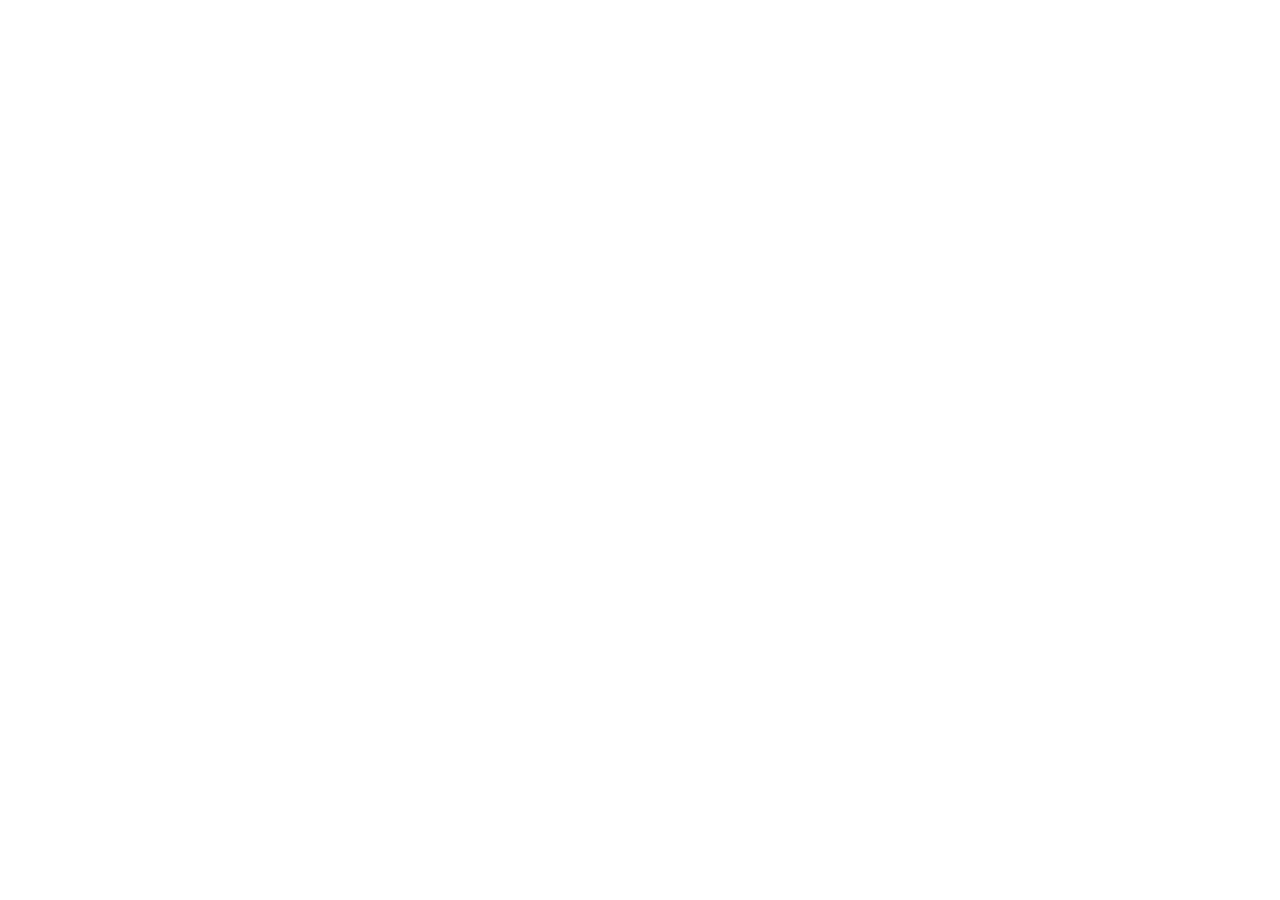
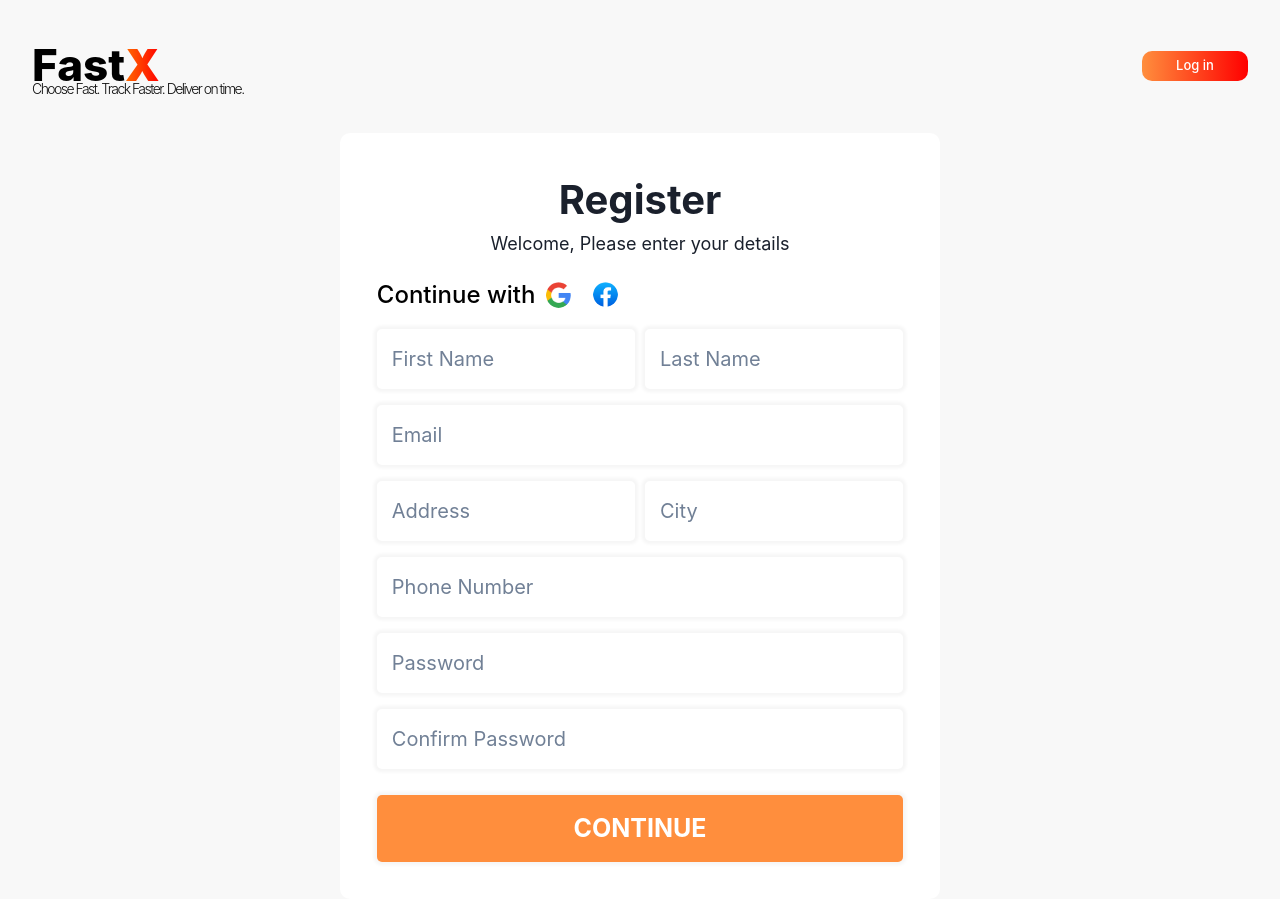
Before and after one commit to Worksquare/FasX, a React (Create React App) app in the folder client/frontend/: page /RiderSignUp in a window 1280 px wide. Before the commit this address had no page. Before the commit the page ends 800 px from the top, so only its background shows below. Built offline with nearby package versions, Linux system fonts and the light colour scheme.

Commit message:
working on liknig the two rider forms

```diff
--- a/client/frontend/src/App.js
+++ b/client/frontend/src/App.js
@@ -21,6 +21,7 @@
 import OrderPickup from "./components/layout/OrderPickup";
 import Sidebar from "./components/molecules/Sidebar";
 import RiderSignUp from "./components/RiderSignUp/RiderSignUp";
+import RiderSignUp2 from "./components/RiderSignUp2/RiderSignUp2";
 
 
 const breakpoints = {
@@ -43,11 +44,15 @@
           <Route path="/about" element={<About />} />
 
           <Route path="/blog" element={<Blog />} />
+          <Route path="/RiderSignUp" element={<RiderSignUp />} />
+          <Route path="/RiderSignUp2" element={<RiderSignUp2/>}  />
+
 
           <Route
             path="/Orderpickup"
             element={!user ? <OrderPickup /> : <Navigate to="/dashboard" />}
           />
+
 
           <Route
             path="/Login"
--- a/client/frontend/src/components/RiderSignUp/RiderSignUp.jsx
+++ b/client/frontend/src/components/RiderSignUp/RiderSignUp.jsx
@@ -3,14 +3,18 @@
 import Facebook from "../../images/facebook.png";
 import Google from "../../images/google.png";
 import { useState } from 'react';
-import RiderSignUp2 from '../RiderSignUp2/RiderSignUp2'
+import {useNavigate} from 'react-router-dom';
+
+// import RiderSignUp2 from '../RiderSignUp2/RiderSignUp2'
 
 const RiderSignUp = () => {
 
-    const [showRiderSignUp2, setShowRiderSignUp2] = useState(false);
+    // const [showRiderSignUp2, setShowRiderSignUp2] = useState(false);
 
+    const navigate = useNavigate();
     const handleContinue = () => {
-      setShowRiderSignUp2(true);
+      navigate('/RiderSignUp2',{state: { riderData: riderData }});
+
     };
 
     const [riderData, setRiderData] = useState({
@@ -26,7 +30,7 @@
 
   const handleSubmit = async (e) => {
     e.preventDefault();
-        await fetch('API_ENDPOINT_URL', {
+        await fetch('https://fastx-logistic-api.onrender.com/v1/auth/register', {
           method: 'POST',
           headers: {
             'Content-Type': 'application/json',
@@ -47,6 +51,7 @@
 
     // await signup(firstName, surName, phoneNumber, address, city,  email, password)
   return (
+
     <section className='signup'>
         <div className="signup-nav">
             <div className="signup-nav__logo">
@@ -140,11 +145,14 @@
 
     </div>
 
-    {showRiderSignUp2 && <RiderSignUp2 />}
+
 
     </section>
+
+      // <RiderSignUp2 riderData={riderData} />
+
   )
-}
+};
 
 export default RiderSignUp
 
--- a/client/frontend/src/components/RiderSignUp2/RiderSignUp2.jsx
+++ b/client/frontend/src/components/RiderSignUp2/RiderSignUp2.jsx
@@ -4,7 +4,7 @@
 
 
 
-const RiderSignUp2 = () => {
+const RiderSignUp2 = ({ riderData }) => {
   return (
     <section className='signup'>
          <div className="signup-nav">
--- a/client/frontend/src/pages/about.jsx
+++ b/client/frontend/src/pages/about.jsx
@@ -3,7 +3,7 @@
 import Navbar from "../components/layout/navbar";
 import Description from "../components/molecules/Description";
 import Footer from "../components/molecules/Footer";
-import "react-responsive-carousel/lib/styles/carousel.min.css";
+// import "react-responsive-carousel/lib/styles/carousel.min.css";
 // import about from "../images/about"
 const About = () => {
   const riderAbout = "../images/riderImage.png";
```
